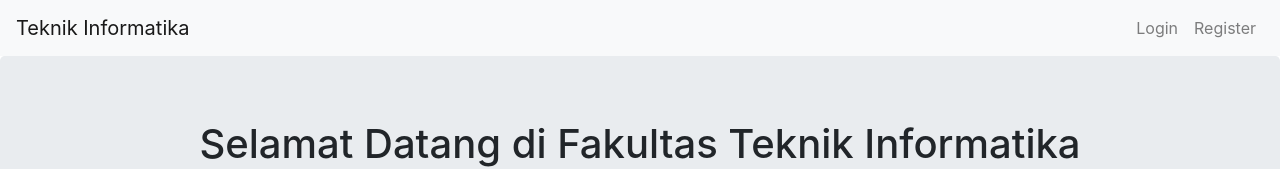
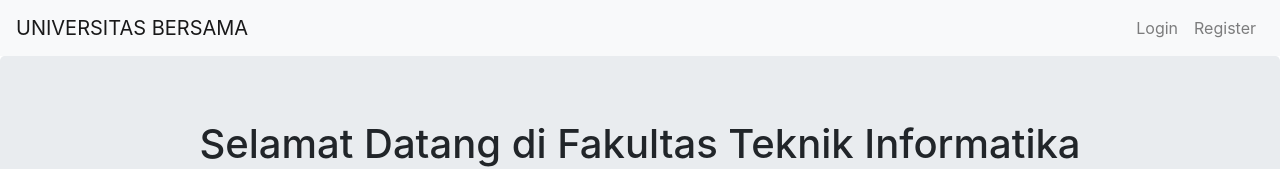
Before and after one commit to devispringga/bootstrap, a plain HTML site: page bootstrap/bootstrap-5.3.3-dist/index.html in a window 1280 px wide. Shown: the top 169 px of the page. Drawn offline with nearby package versions, Linux system fonts and the light colour scheme.

Commit message:
Update index.html

```diff
--- a/bootstrap/bootstrap-5.3.3-dist/index.html
+++ b/bootstrap/bootstrap-5.3.3-dist/index.html
@@ -3,13 +3,13 @@
 <head>
     <meta charset="UTF-8">
     <meta name="viewport" content="width=device-width, initial-scale=1.0">
-    <title>Teknik Informatika</title>
+    <title>UNIVERSITAS BERSAMA</title>
     <link rel="stylesheet" href="https://maxcdn.bootstrapcdn.com/bootstrap/4.5.2/css/bootstrap.min.css">
 </head>
 <body>
 
 <nav class="navbar navbar-expand-lg navbar-light bg-light">
-    <a class="navbar-brand" href="#">Teknik Informatika</a>
+    <a class="navbar-brand" href="#">UNIVERSITAS BERSAMA</a>
     <div class="collapse navbar-collapse">
         <ul class="navbar-nav ml-auto">
             <li class="nav-item"><a class="nav-link" href="login.html">Login</a></li>
```
